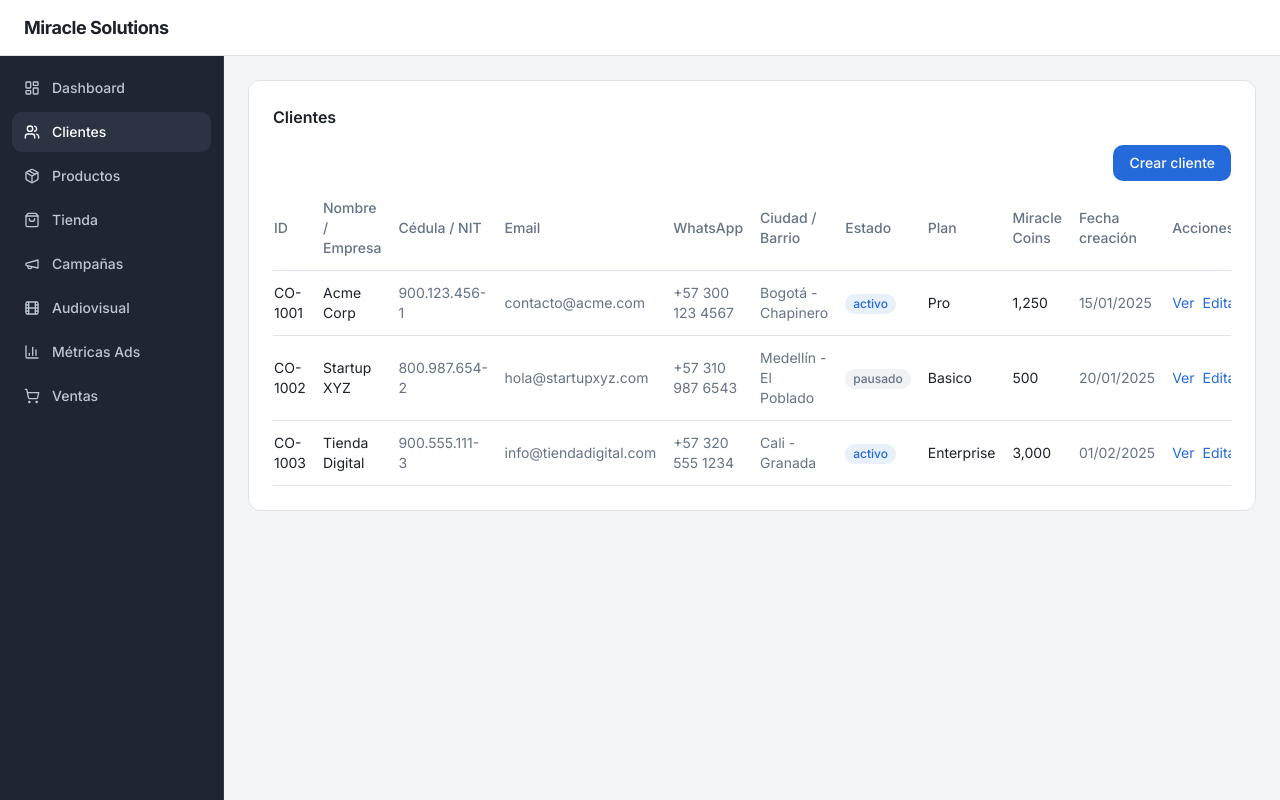
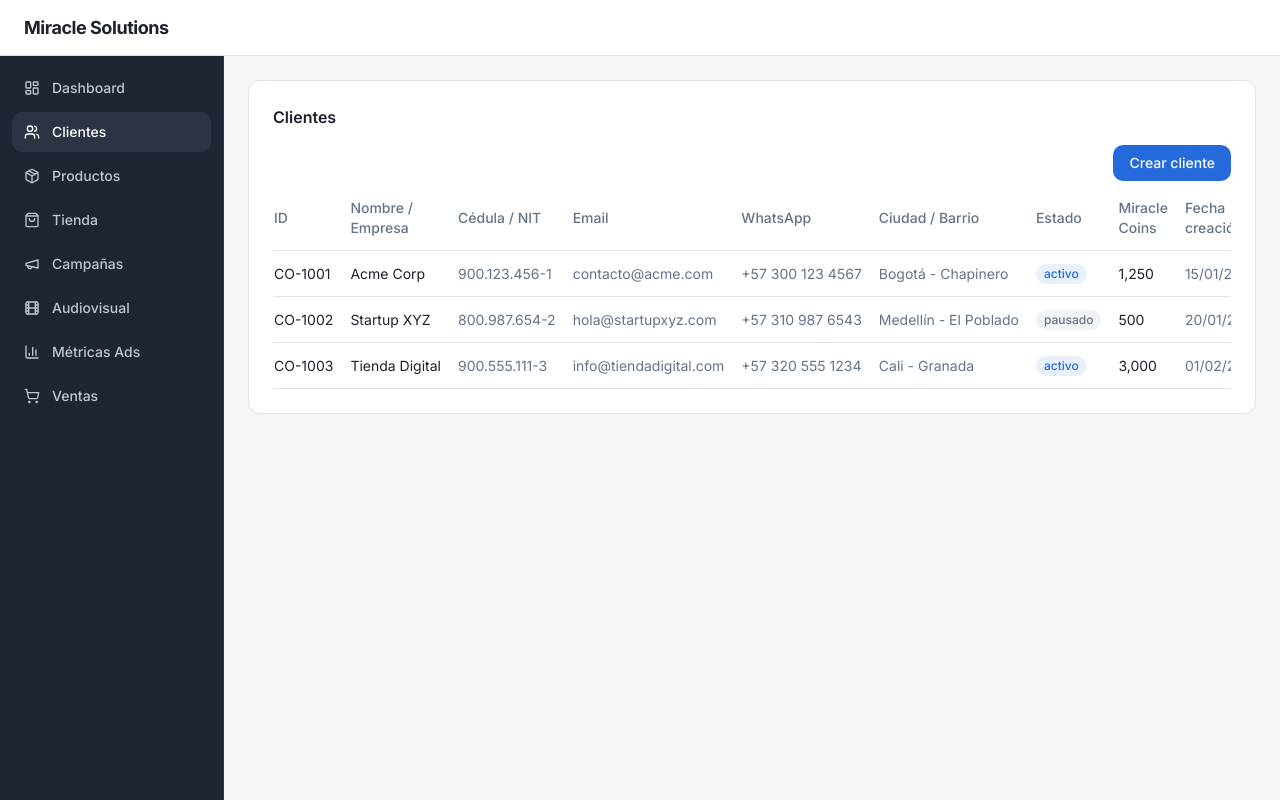
Before and after one commit to miraclesolutionsdev/miracle-front, a React (Vite) app: page / in a window 1280 px wide. Both pictures are taken after a click on the button "Clientes". Built offline with nearby package versions, Linux system fonts and the light colour scheme.

Commit message:
correciones

```diff
--- a/src/components/ClienteDetalle.jsx
+++ b/src/components/ClienteDetalle.jsx
@@ -67,10 +67,6 @@ function ClienteDetalle({ cliente, onCerrar }) {
             <div>
               <dt className="text-muted-foreground">Estado</dt>
               <dd className="text-card-foreground">{cliente.estado}</dd>
-            </div>
-            <div>
-              <dt className="text-muted-foreground">Plan</dt>
-              <dd className="text-card-foreground">{cliente.plan}</dd>
             </div>
             <div>
               <dt className="text-muted-foreground">Miracle Coins</dt>
--- a/src/components/ClienteForm.jsx
+++ b/src/components/ClienteForm.jsx
@@ -1,6 +1,5 @@
 import { useState, useEffect } from 'react'
 
-const PLANES = ['Basico', 'Pro', 'Enterprise']
 const ESTADOS = ['activo', 'pausado']
 
 function ClienteForm({ cliente, onGuardar, onCancelar }) {
@@ -13,7 +12,6 @@ function ClienteForm({ cliente, onGuardar, onCancelar }) {
     direccion: '',
     ciudadBarrio: '',
     estado: 'activo',
-    plan: 'Basico',
     miracleCoins: '0',
   })
 
@@ -27,7 +25,6 @@ function ClienteForm({ cliente, onGuardar, onCancelar }) {
         direccion: cliente.direccion ?? '',
         ciudadBarrio: cliente.ciudadBarrio ?? '',
         estado: cliente.estado ?? 'activo',
-        plan: cliente.plan ?? 'Basico',
         miracleCoins: String(cliente.miracleCoins ?? '0'),
       })
     } else {
@@ -39,7 +36,6 @@ function ClienteForm({ cliente, onGuardar, onCancelar }) {
         direccion: '',
         ciudadBarrio: '',
         estado: 'activo',
-        plan: 'Basico',
         miracleCoins: '0',
       })
     }
@@ -142,18 +138,6 @@ function ClienteForm({ cliente, onGuardar, onCancelar }) {
             </select>
           </div>
           <div>
-            <label className="mb-1 block text-sm font-medium text-muted-foreground">Plan contratado</label>
-            <select
-              value={form.plan}
-              onChange={(e) => setForm((f) => ({ ...f, plan: e.target.value }))}
-              className="w-full rounded-lg border border-border bg-background px-3 py-2 text-card-foreground"
-            >
-              {PLANES.map((p) => (
-                <option key={p} value={p}>{p}</option>
-              ))}
-            </select>
-          </div>
-          <div>
             <label className="mb-1 block text-sm font-medium text-muted-foreground">
               Miracle Coins disponibles
             </label>
--- a/src/components/ClientesList.jsx
+++ b/src/components/ClientesList.jsx
@@ -8,7 +8,6 @@ const COLUMNAS = [
   'WhatsApp',
   'Ciudad / Barrio',
   'Estado',
-  'Plan',
   'Miracle Coins',
   'Fecha creación',
   'Acciones',
@@ -40,13 +39,13 @@ function ClientesList({ clientes, onCrear, onVer, onEditar }) {
           <tbody>
             {clientes.map((c) => (
               <tr key={c.id} className="border-b border-border">
-                <td className="py-3 pr-4 text-card-foreground">{c.id}</td>
-                <td className="py-3 pr-4 text-card-foreground">{c.nombreEmpresa}</td>
-                <td className="py-3 pr-4 text-muted-foreground">{c.cedulaNit || '—'}</td>
-                <td className="py-3 pr-4 text-muted-foreground">{c.email}</td>
-                <td className="py-3 pr-4 text-muted-foreground">{c.whatsapp}</td>
-                <td className="py-3 pr-4 text-muted-foreground">{c.ciudadBarrio || '—'}</td>
-                <td className="py-3 pr-4">
+                <td className="py-3 pr-4 text-card-foreground whitespace-nowrap">{c.id}</td>
+                <td className="py-3 pr-4 text-card-foreground whitespace-nowrap">{c.nombreEmpresa}</td>
+                <td className="py-3 pr-4 text-muted-foreground whitespace-nowrap">{c.cedulaNit || '—'}</td>
+                <td className="py-3 pr-4 text-muted-foreground whitespace-nowrap">{c.email}</td>
+                <td className="py-3 pr-4 text-muted-foreground whitespace-nowrap">{c.whatsapp}</td>
+                <td className="py-3 pr-4 text-muted-foreground whitespace-nowrap">{c.ciudadBarrio || '—'}</td>
+                <td className="py-3 pr-4 whitespace-nowrap">
                   <span
                     className={`inline-flex rounded-full px-2 py-0.5 text-xs font-medium ${
                       c.estado === 'activo'
@@ -57,10 +56,9 @@ function ClientesList({ clientes, onCrear, onVer, onEditar }) {
                     {c.estado}
                   </span>
                 </td>
-                <td className="py-3 pr-4 text-card-foreground">{c.plan}</td>
-                <td className="py-3 pr-4 text-card-foreground">{c.miracleCoins}</td>
-                <td className="py-3 pr-4 text-muted-foreground">{c.fechaCreacion}</td>
-                <td className="py-3 pr-4">
+                <td className="py-3 pr-4 text-card-foreground whitespace-nowrap">{c.miracleCoins}</td>
+                <td className="py-3 pr-4 text-muted-foreground whitespace-nowrap">{c.fechaCreacion}</td>
+                <td className="py-3 pr-4 whitespace-nowrap">
                   <div className="flex gap-2">
                     <button
                       type="button"
--- a/src/components/LandingProductoPage.jsx
+++ b/src/components/LandingProductoPage.jsx
@@ -41,51 +41,60 @@ function LandingProductoPage() {
   }
 
   return (
-    <main className="min-h-screen bg-background pt-10">
-      <div className="mx-auto max-w-4xl p-6 space-y-6">
-        {/* Cabecera producto */}
-        <header className="flex flex-col gap-2 sm:flex-row sm:items-baseline sm:justify-between">
-          <div>
-            <h1 className="text-3xl font-bold text-card-foreground">
+    <main className="min-h-screen bg-background py-10 sm:py-12">
+      <div className="mx-auto max-w-5xl px-4 sm:px-6">
+        <div className="grid grid-cols-1 gap-8 lg:grid-cols-2 lg:gap-10 lg:items-start">
+          {/* Columna izquierda: imagen(es) */}
+          {producto.imagenes?.length > 0 && (
+            <section className="space-y-3">
+              <div className="overflow-hidden rounded-2xl bg-muted/30 shadow-lg">
+                <img
+                  src={producto.imagenes[0]}
+                  alt={producto.nombre}
+                  className="aspect-[4/3] w-full object-cover"
+                />
+              </div>
+              {producto.imagenes.length > 1 && (
+                <div className="grid grid-cols-2 sm:grid-cols-3 gap-2">
+                  {producto.imagenes.slice(1, 4).map((url, i) => (
+                    <img
+                      key={i}
+                      src={url}
+                      alt={`${producto.nombre} ${i + 2}`}
+                      className="aspect-square w-full rounded-xl object-cover"
+                    />
+                  ))}
+                </div>
+              )}
+            </section>
+          )}
+
+          {/* Columna derecha: título, precio, descripción */}
+          <div className="flex flex-col gap-6">
+            <div className="rounded-2xl border border-border bg-card p-6 shadow-sm">
+              <span className="inline-block rounded-full bg-primary/10 px-3 py-1 text-xs font-medium text-primary">
+                {producto.tipo === 'servicio' ? 'Servicio' : 'Producto'}
+              </span>
+              <h1 className="mt-3 text-2xl font-bold tracking-tight text-card-foreground sm:text-3xl">
                 {producto.nombre}
               </h1>
-            <p className="text-sm text-muted-foreground mt-1">
-              {producto.tipo === 'servicio' ? 'Servicio' : 'Producto'}
-            </p>
-          </div>
               {producto.precio && (
-            <p className="text-2xl font-semibold text-primary">
+                <p className="mt-2 text-xl font-semibold text-primary sm:text-2xl">
                   {producto.precio}
                 </p>
               )}
-        </header>
-
-        {/* Galería */}
-        {producto.imagenes?.length > 0 && (
-          <section className="grid gap-3 sm:grid-cols-2">
-            {producto.imagenes.map((url, i) => (
-              <img
-                key={i}
-                src={url}
-                alt={`${producto.nombre} ${i + 1}`}
-                className="h-64 w-full rounded-xl object-cover"
-              />
-            ))}
-          </section>
-        )}
-
-        {/* Descripción */}
-        <section className="space-y-2">
-          <h2 className="text-lg font-semibold text-card-foreground">
+              <div className="mt-4 border-t border-border pt-4">
+                <h2 className="text-sm font-semibold text-card-foreground">
                   Descripción
                 </h2>
-          <p className="text-sm text-muted-foreground">
+                <p className="mt-2 text-sm leading-relaxed text-muted-foreground">
                   {producto.descripcion || 'Sin descripción disponible.'}
                 </p>
-        </section>
+              </div>
+            </div>
 
             {/* Bloque WhatsApp */}
-        <section className="mt-8 rounded-2xl border border-border bg-card p-6 shadow-sm">
+            <section className="rounded-2xl border border-border bg-card p-6 shadow-sm">
               <h2 className="text-lg font-semibold text-card-foreground">
                 ¿Hablamos por WhatsApp?
               </h2>
@@ -105,7 +114,7 @@ function LandingProductoPage() {
                     type="text"
                     value={nombre}
                     onChange={(e) => setNombre(e.target.value)}
-                className="w-full rounded-lg border border-border bg-background px-3 py-2 text-sm text-card-foreground"
+                    className="w-full rounded-xl border border-border bg-background px-4 py-2.5 text-sm text-card-foreground focus:border-primary focus:outline-none focus:ring-2 focus:ring-primary/20"
                     placeholder="Tu nombre"
                   />
                 </div>
@@ -117,14 +126,14 @@ function LandingProductoPage() {
                     type="tel"
                     value={telefono}
                     onChange={(e) => setTelefono(e.target.value)}
-                className="w-full rounded-lg border border-border bg-background px-3 py-2 text-sm text-card-foreground"
+                    className="w-full rounded-xl border border-border bg-background px-4 py-2.5 text-sm text-card-foreground focus:border-primary focus:outline-none focus:ring-2 focus:ring-primary/20"
                     placeholder="+57 300 000 0000"
                   />
                 </div>
-            <div className="sm:col-span-2 flex flex-col items-start gap-2 pt-2">
+                <div className="flex flex-col gap-2 pt-1 sm:col-span-2">
                   <button
                     type="submit"
-                className="inline-flex items-center justify-center rounded-lg bg-primary px-4 py-2 text-sm font-medium text-primary-foreground hover:opacity-90"
+                    className="inline-flex items-center justify-center rounded-xl bg-primary px-5 py-2.5 text-sm font-medium text-primary-foreground transition-opacity hover:opacity-90"
                   >
                     Contactar por WhatsApp
                   </button>
@@ -135,6 +144,8 @@ function LandingProductoPage() {
               </form>
             </section>
           </div>
+        </div>
+      </div>
     </main>
   )
 }
--- a/src/components/ResumenGeneral.jsx
+++ b/src/components/ResumenGeneral.jsx
@@ -1,27 +1,34 @@
 import SectionCard from './SectionCard'
-import { Users, Megaphone, Package, Coins } from 'lucide-react'
+import { Users, Megaphone, Package, Coins, Film } from 'lucide-react'
 
 const KPI_CARDS = [
   {
     key: 'clientes',
-    label: 'Total clientes',
+    label: 'Clientes',
     value: '3',
     icon: Users,
     desc: 'Clientes registrados',
   },
   {
+    key: 'productos',
+    label: 'Productos',
+    value: '10',
+    icon: Package,
+    desc: 'Productos/servicios',
+  },
+  {
     key: 'campanas',
-    label: 'Campañas activas',
+    label: 'Campañas',
     value: '2',
     icon: Megaphone,
     desc: 'Campañas en curso',
   },
   {
-    key: 'productos',
-    label: 'Productos',
-    value: '5',
-    icon: Package,
-    desc: 'Productos/servicios',
+    key: 'piezas',
+    label: 'Piezas Audiovisuales',
+    value: '—',
+    icon: Film,
+    desc: 'Piezas audiovisuales',
   },
   {
     key: 'coins',
@@ -35,7 +42,7 @@ const KPI_CARDS = [
 export default function ResumenGeneral() {
   return (
     <SectionCard title="Vista general">
-      <div className="grid grid-cols-1 gap-4 sm:grid-cols-2 lg:grid-cols-4">
+      <div className="grid grid-cols-1 gap-4 sm:grid-cols-2 lg:grid-cols-5">
         {KPI_CARDS.map(({ key, label, value, icon: Icon, desc }) => (
           <div
             key={key}
```
Lines whose indentation alone changed are shown as unchanged.
